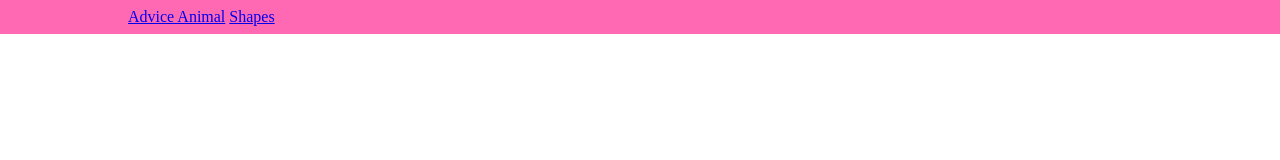
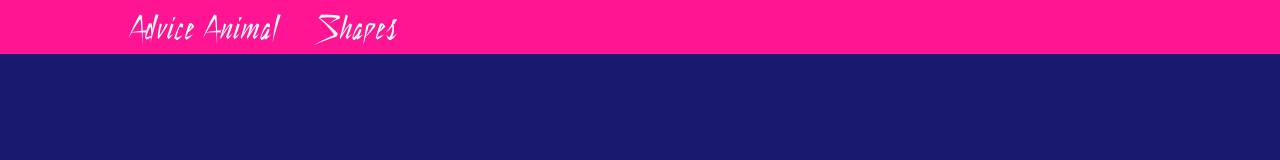
Before and after one commit to whilestevego/canvas-animal-advice, a website: page index.html in a window 1280 px wide. Drawn offline with Linux system fonts and the light colour scheme; files whose address does not match are found by name.

Commit message:
Give it that 80s look IMPROVED!!! :art:

```diff
--- a/public/stylesheets/index.css
+++ b/public/stylesheets/index.css
@@ -1,5 +1,11 @@
+@font-face {
+  font-family: 'StillTime';
+  src: url('../fonts/StillTime.ttf');
+}
+
 body {
   margin: 0;
+  background-color: MidnightBlue;
 }
 
 nav {
@@ -8,7 +14,25 @@ nav {
   left: 0;
   width: 100vw;
   padding: 0.5em 10vw 0.5em 10vw;
-  background-color: HotPink;
+  background-color: DeepPink;
+}
+
+nav > a {
+  color: White;
+  letter-spacing: 0.075em;
+  font-family: 'StillTime';
+  font-size: 2em;
+  text-decoration: none;
+
+  transition: color 0.25s ease-in-out;
+}
+
+nav > a:not(:first-child) {
+  margin-left: 1em;
+}
+
+nav > a:hover {
+  color: MidnightBlue;
 }
 
 main {
```
